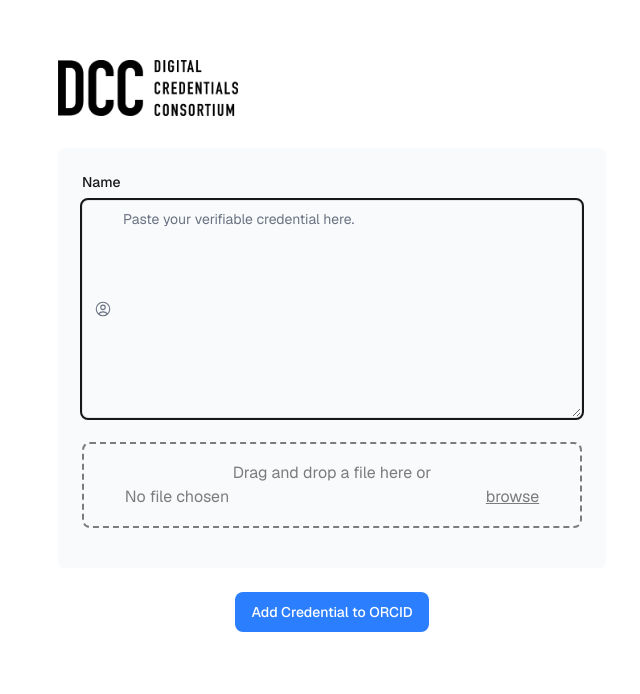
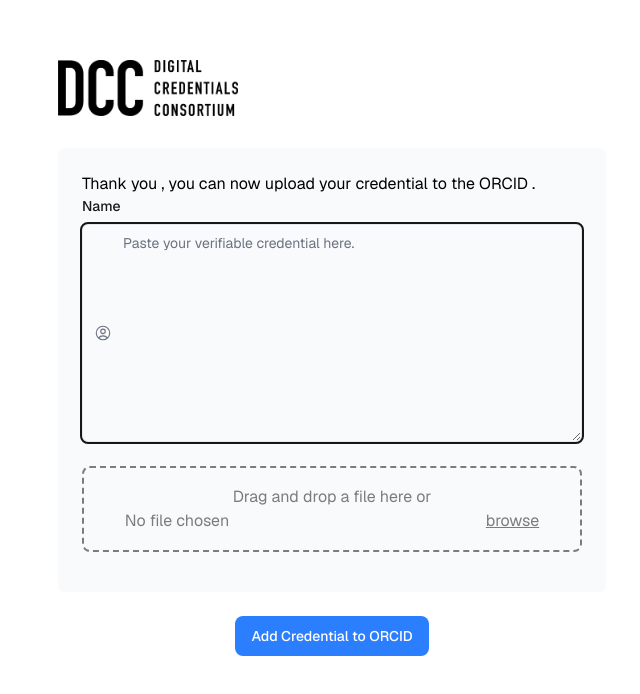
Before and after one commit to digitalcredentials/orcid-poc, a Next.js app: page /upload in a window 1280 px wide. Shown: the part 104-798 px from the top of the page, without its empty margins (308-948 px from the left). Built offline with nearby package versions, Linux system fonts and the light colour scheme.

Commit message:
add name and orcid id to upload page from query params

```diff
--- a/src/app/ui/upload-form.tsx
+++ b/src/app/ui/upload-form.tsx
@@ -7,9 +7,17 @@ import {
 import { Button } from '@/app/ui/button';
 import { submitVC, State } from '@/app/lib/uploadAction';
 import { useActionState, useState } from 'react';
-import { handleFileUpload } from '../lib/handleFileUpload';
+import { handleFileUpload } from '@/app/lib/handleFileUpload';
+import { useSearchParams } from 'next/navigation'
 
 export default function UploadForm() {
+
+
+  const searchParams = useSearchParams()
+
+  const name = searchParams.get('name')
+  const orcid = searchParams.get('orcid')
+
   const initialState: State = { message: null, errors: {} };
   const [state, formAction] = useActionState(submitVC, initialState);
   const [success, setSuccess] = useState(false)
@@ -34,7 +42,9 @@ export default function UploadForm() {
 
     <form action={formAction} id="blah">
       <div className="rounded-md bg-gray-50 p-2 md:p-6">
-
+      <div className="text-base text-black">
+      Thank you {name}, you can now upload your credential to the ORCID {orcid}.
+      </div>
   {/* Text area into which to paste the credential */}
         <div className="mb-1 md:mb-4">
           <label htmlFor="vcText" className="mb-2 block text-sm font-medium">
```
